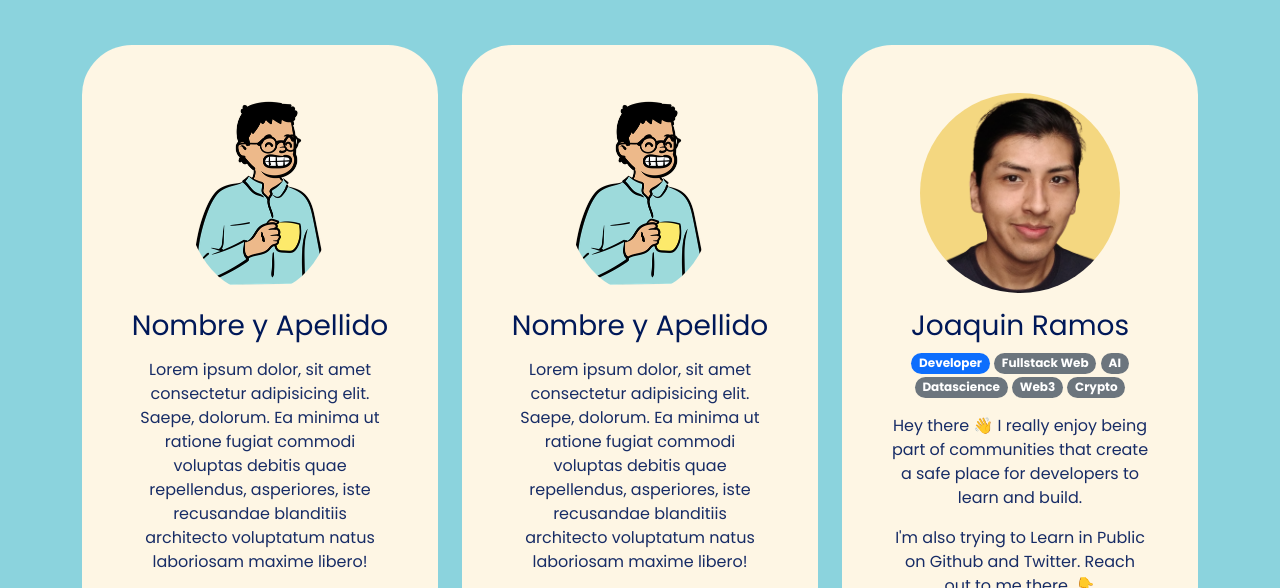
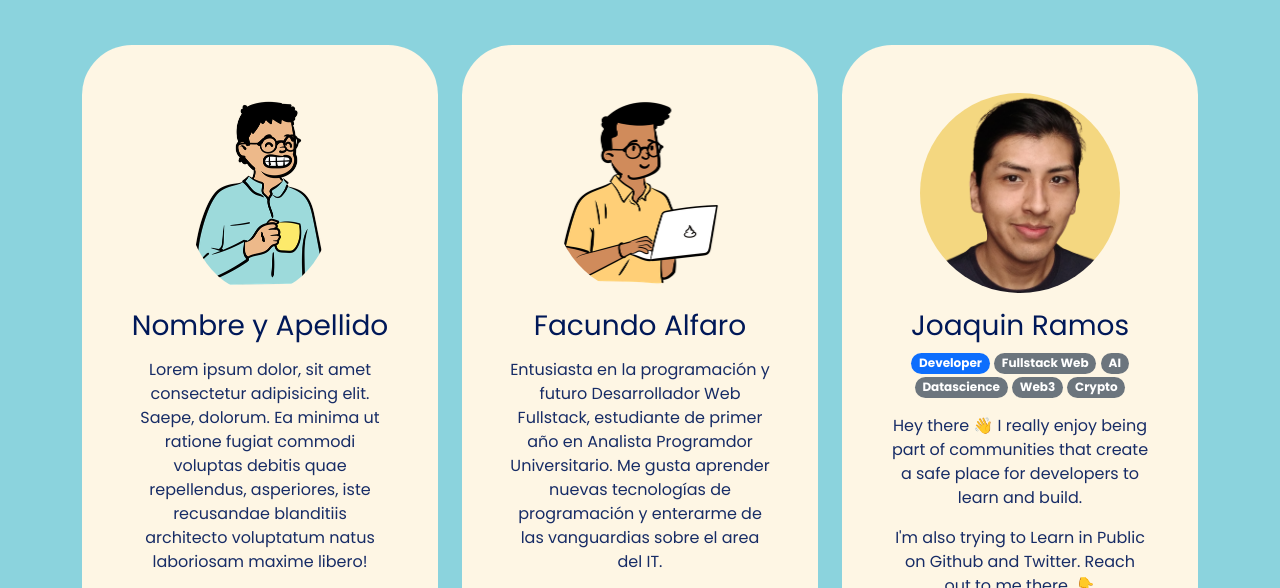
Before and after one commit to JoarDev/devtech-podcast-web, a plain HTML site: page index.html in a window 1280 px wide. Shown: the part 1190-1778 px from the top of the page. Drawn offline with nearby package versions, Linux system fonts and the light colour scheme.

Commit message:
Me incorporo como miembro del podcast

```diff
--- a/index.html
+++ b/index.html
@@ -116,11 +116,10 @@
           <div class="col-md-6 col-lg-4 mb-3">
             <div class="card">
               <div class="card-body text-center p-5">
-                <img src="./assets/avatar.png" alt="avatar" class="img img-fluid rounded-circle mb-3">
-                <h3 class="title card-title mb-3">Nombre y Apellido</h3>
-                <p>Lorem ipsum dolor, sit amet consectetur adipisicing elit. Saepe, dolorum. Ea minima ut ratione fugiat
-                  commodi voluptas debitis quae repellendus, asperiores, iste recusandae blanditiis architecto
-                  voluptatum natus laboriosam maxime libero!</p>
+                <img src="./assets/avatar-facu.png" alt="avatar" class="img img-fluid rounded-circle mb-3">
+                <h3 class="title card-title mb-3">Facundo Alfaro</h3>
+                <p>Entusiasta en la programación y futuro Desarrollador Web Fullstack, estudiante de primer año en Analista Programdor Universitario.
+                  Me gusta aprender nuevas tecnologías de programación y enterarme de las vanguardias sobre el area del IT. </p>
                 <a href="#"><i class="bi bi-twitter text-dark mx-1 lead"></i></a>
                 <a href="#"><i class="bi bi-linkedin text-dark mx-1 lead"></i></a>
                 <a href="#"><i class="bi bi-github text-dark mx-1 lead"></i></a>
```
Also changed, not shown: assets/avatar-facu.png (added).
